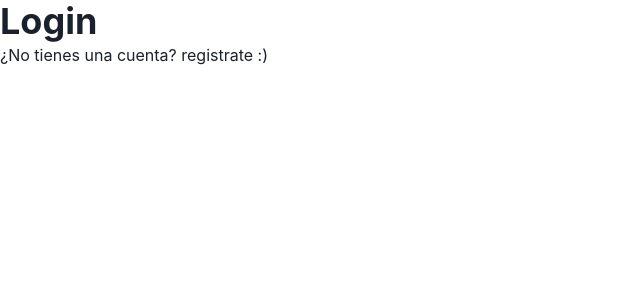
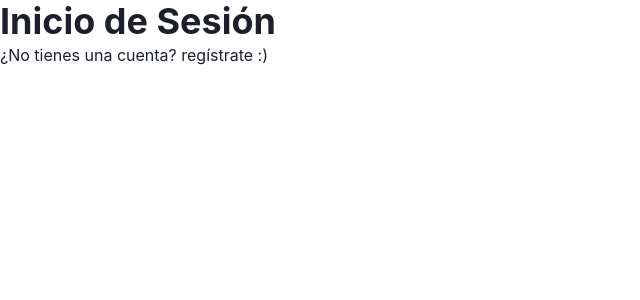
Before and after one commit to EyderACM/tribunales-amigables, a Next.js app: page /login in a window 1280 px wide. Shown: the top 300 px of the page, without its empty margins (0-640 px from the left). Built offline with nearby package versions, Linux system fonts and the light colour scheme.

Commit message:
fix: typo and translation

```diff
--- a/src/pages/login.tsx
+++ b/src/pages/login.tsx
@@ -4,8 +4,8 @@ import { Link } from "../components/atoms/Link";
 const Login = () => {
   return (
     <>
-      <Heading>Login</Heading>
-      <Link href="/register">¿No tienes una cuenta? registrate :)</Link>
+      <Heading>Inicio de Sesión</Heading>
+      <Link href="/register">¿No tienes una cuenta? regístrate :)</Link>
     </>
   );
 };
--- a/src/pages/register.tsx
+++ b/src/pages/register.tsx
@@ -4,7 +4,7 @@ import { Link } from "../components/atoms/Link";
 const Register = () => {
   return (
     <>
-      <Heading>Register</Heading>
+      <Heading>Registro</Heading>
       <Link href="/login">¿Ya tienes una cuenta? inicia sesión :)</Link>
     </>
   );
```
